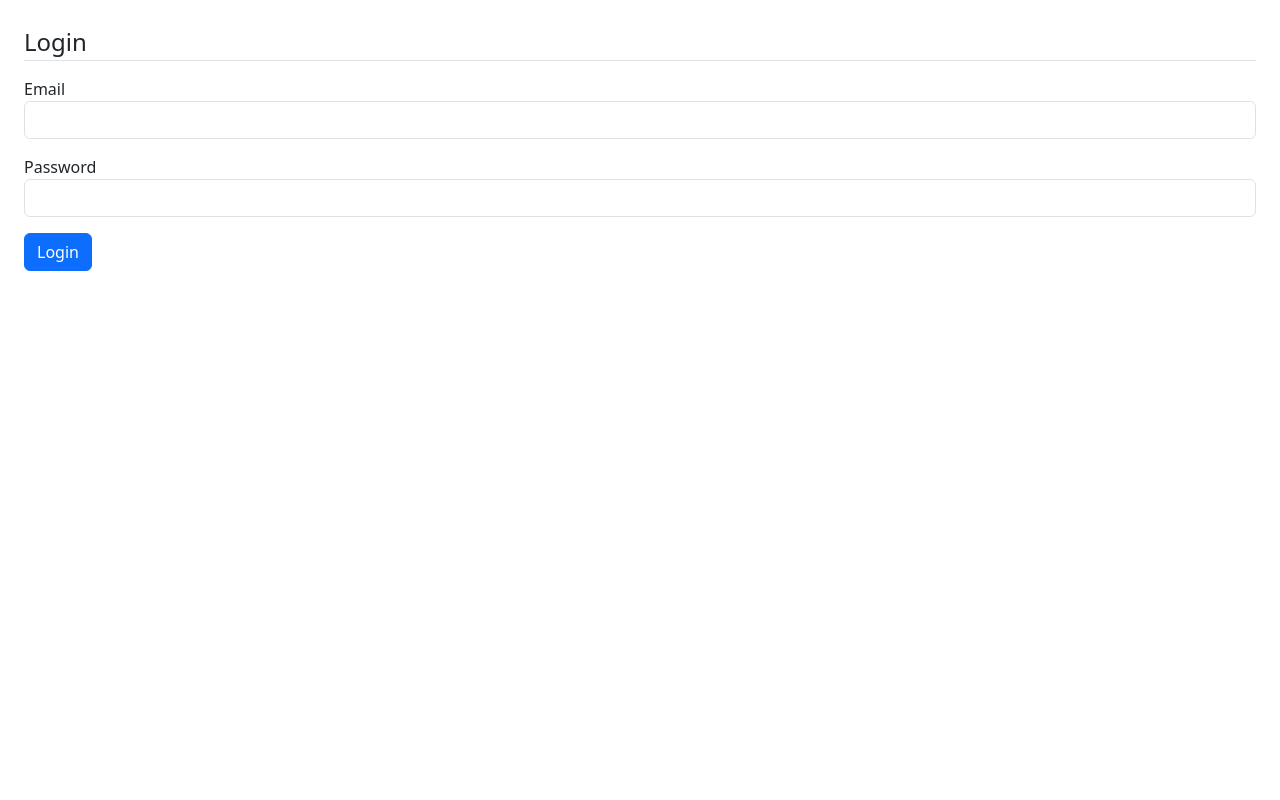
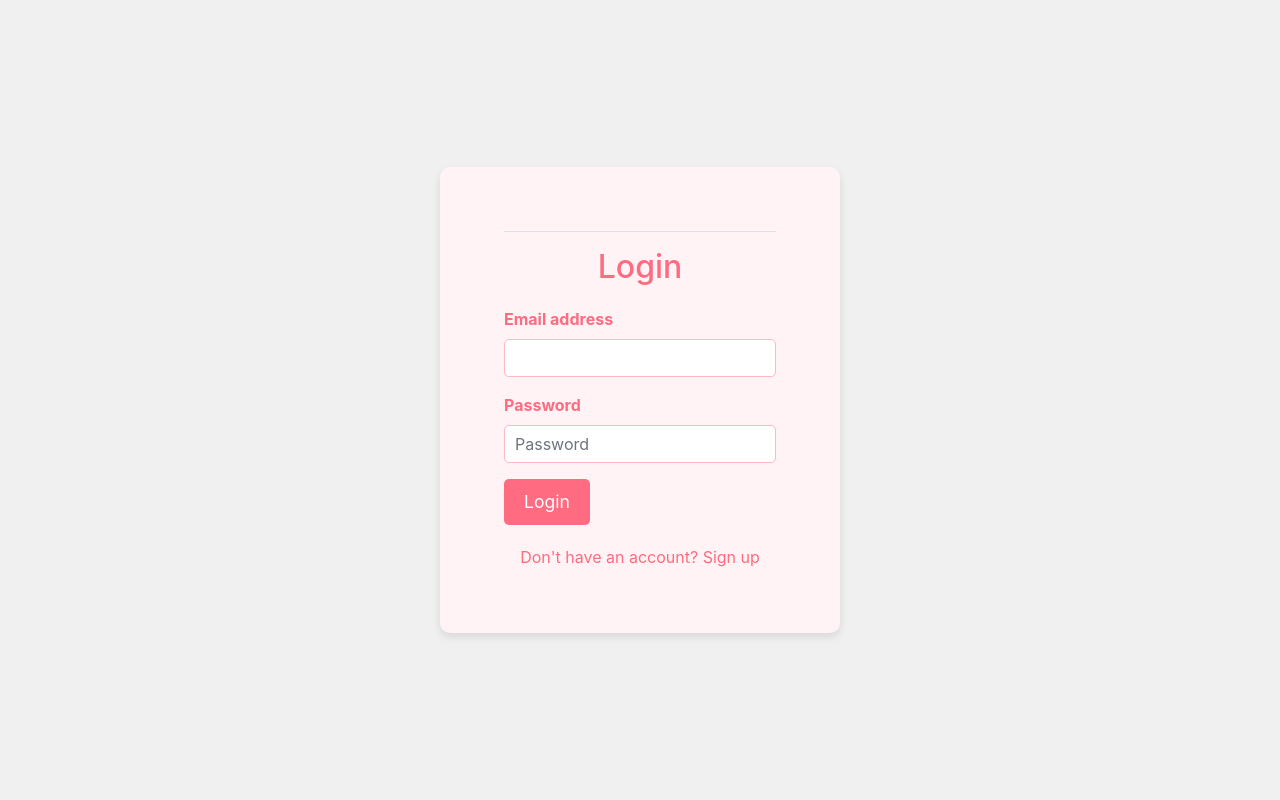
Before and after one commit to KashishRanaa/Ecommerce, a Flask app: page /login in a window 1280 px wide. Run offline with Flask 3, Linux system fonts and the light colour scheme; some libraries are stand-ins or nearby versions.

Commit message:
Update login.html

```diff
--- a/templates/login.html
+++ b/templates/login.html
@@ -4,45 +4,42 @@
     <meta charset="UTF-8">
     <meta name="viewport" content="width=device-width, initial-scale=1.0">
     <title>FLASKSHOP | login</title>
-    <link href="https://cdn.jsdelivr.net/npm/bootstrap@5.3.3/dist/css/bootstrap.min.css" rel="stylesheet" integrity="sha384-QWTKZyjpPEjISv5WaRU9OFeRpok6YctnYmDr5pNlyT2bRjXh0JMhjY6hW+ALEwIH" crossorigin="anonymous">
+    <link rel="stylesheet" href="https://maxcdn.bootstrapcdn.com/bootstrap/4.5.2/css/bootstrap.min.css">
 </head>
-<body>
+<body style="background-color: #f0f0f0; display: flex; justify-content: center; align-items: center; height: 100vh; margin: 0;">
 
 
-        {% with messages = get_flashed_messages() %}
-        {% if messages %}
-        <ul>
-            {% for message in messages %}
-            <li>{{ message }}</li>
-            {% endfor %}
-        </ul>
-        {% endif %}
-        {% endwith %}
 
+<div style="background-color: #fff3f5; padding: 40px; border-radius: 10px; box-shadow: 0 4px 8px rgba(0, 0, 0, 0.1); max-width: 400px; width: 100%;">
+    <form class="m-3 p-2" action="#" , method="POST">
+        <legend class="border-bottom mb-3"></legend>
 
-    <form class="m-3 p-2" action="#" , method="POST">
-        <legend class="border-bottom mb-3">Login</legend>
+        <div class="form-group mb-3" >
+            <h2 style="text-align: center; color: #ff6b81; margin-bottom: 20px;">Login</h2>
 
-        <div class="form-group mb-3">
+            <label for="email" class="form-control-label" style="font-weight: bold; color: #ff6b81;">Email address</label>
+            <input type="email" name="email" id="" class="form-control" laceholder="Enter email" required style="padding: 10px; border-radius: 5px; border: 1px solid #ffb8c6;">
+        </div>
+        <div class="form-group mb-3" style="margin-bottom: 20px;">
 
-            <label for="email" class="form-control-label">Email</label>
-            <input type="text" name="email" id="" class="form-control">
-        </div>
-        <div class="form-group mb-3">
-
-            <label for="password" class="form-control-label">Password</label>
-            <input type="text" name="password" id="" class="form-control">
+            <label for="password" class="form-control-label" style="font-weight: bold; color: #ff6b81;">Password</label>
+            <input type="text" name="password" id="" class="form-control" placeholder="Password" required style="padding: 10px; border-radius: 5px; border: 1px solid #ffb8c6;">
         </div>
 
         <div class="form-group mb-3">
-            <input type="submit" value="Login" class="btn btn-primary">
+            <input type="submit" value="Login" class="btn btn-primary" style="background-color: #ff6b81; border: none; padding: 10px 20px; border-radius: 5px; font-size: 1.1rem;">
+        </div>
+        <div style="text-align: center; margin-top: 20px;">
+            <a href="/signup" style="color: #ff6b81; text-decoration: none;">Don't have an account? Sign up</a>
         </div>
 
+    </form>
+</div>
 
-    </form>
-    <head>
-        <title>Login</title>
-    </head>
+     <!-- Include Bootstrap JS and dependencies (optional, if you are using Bootstrap components) -->
+     <script src="https://code.jquery.com/jquery-3.5.1.slim.min.js"></script>
+     <script src="https://cdn.jsdelivr.net/npm/@popperjs/core@2.9.2/dist/umd/popper.min.js"></script>
+     <script src="https://maxcdn.bootstrapcdn.com/bootstrap/4.5.2/js/bootstrap.min.js"></script>
 
 </body>
 </html>
```
